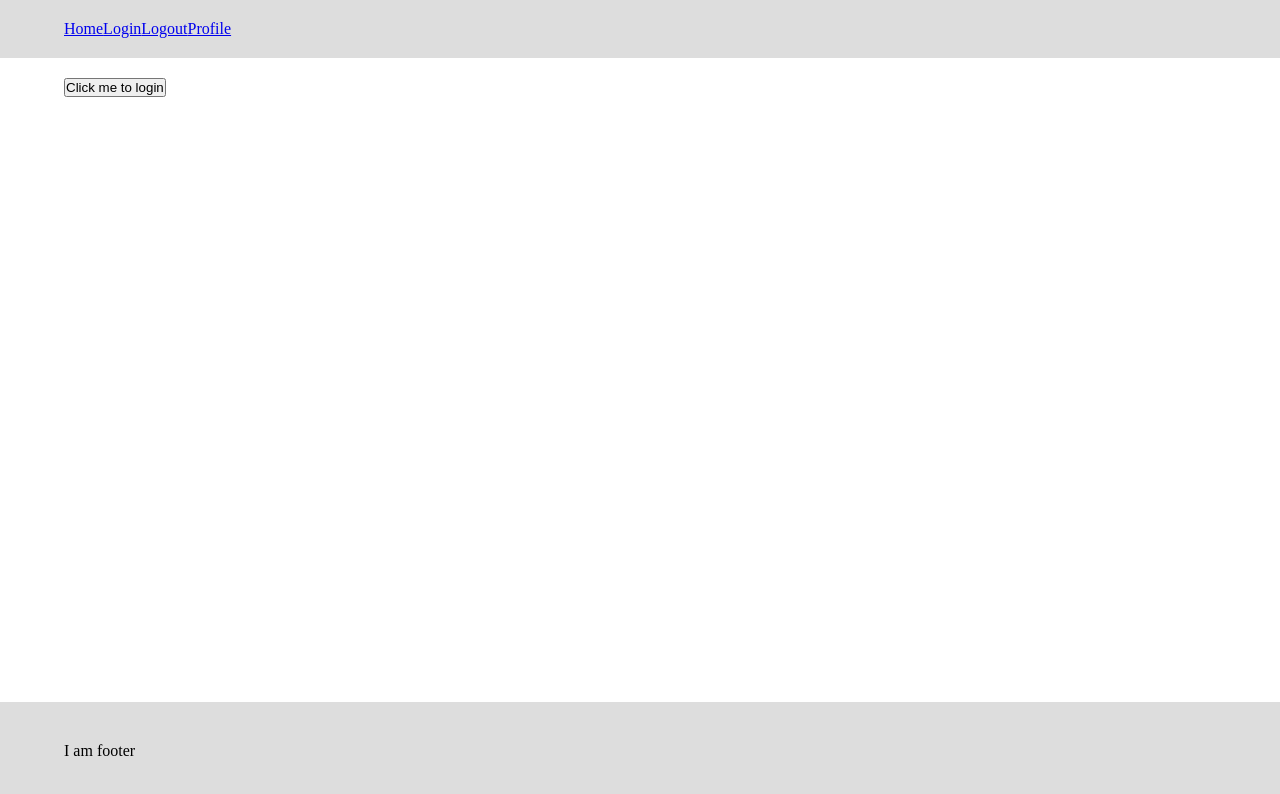
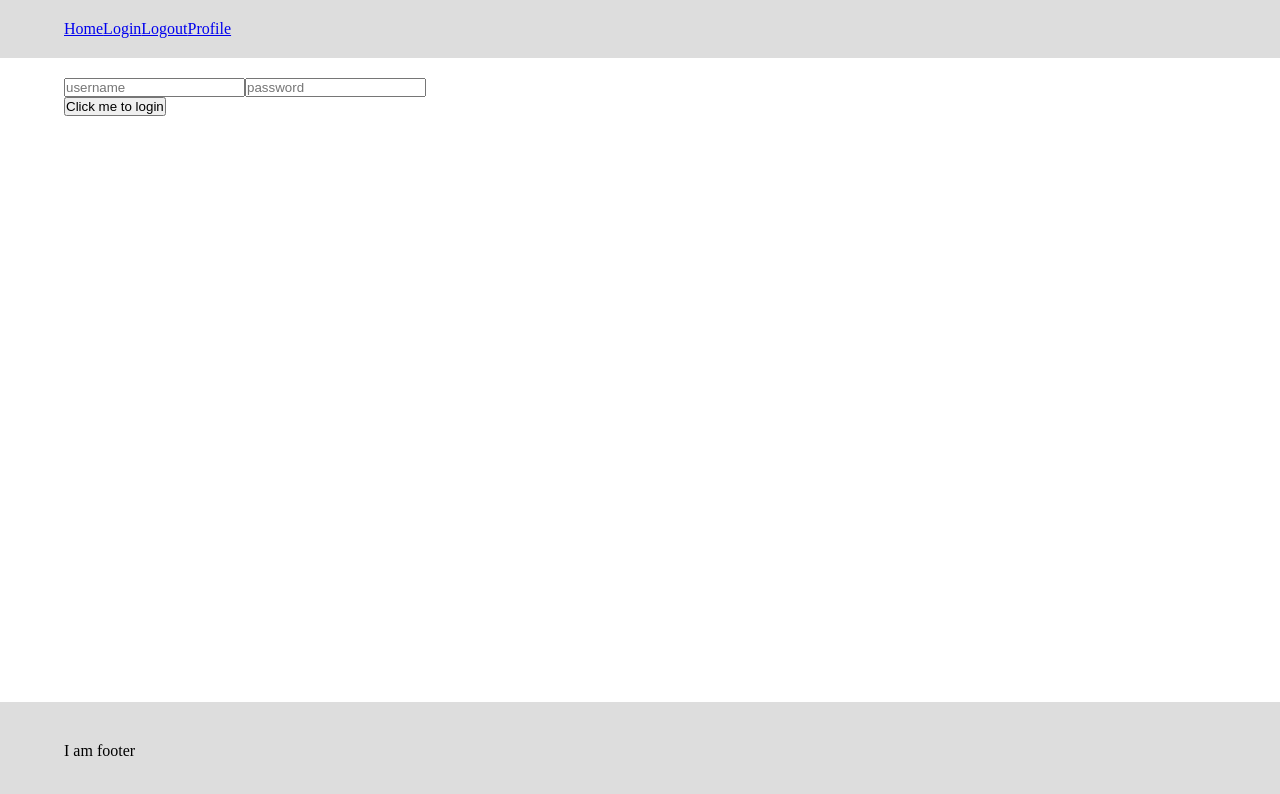
Before and after one commit to samuraijane/react-redux-express-login, a React (Create React App) app in the folder react-ui/: page /login in a window 1280 px wide. Shown: the top 794 px of the page. Built offline with nearby package versions, Linux system fonts and the light colour scheme.

Commit message:
add login form and log creds in reducer function

```diff
--- a/react-ui/src/features/authenticationSlice.js
+++ b/react-ui/src/features/authenticationSlice.js
@@ -4,7 +4,10 @@ export const authenticationSlice = createSlice({
   name: 'isAuth',
   initialState: false,
   reducers: {
-    doLogin: state => true
+    doLogin: (state, actions) => {
+      console.log('a', actions.payload);
+      return true
+    }
   }
 });
 
--- a/react-ui/src/views/login.jsx
+++ b/react-ui/src/views/login.jsx
@@ -1,17 +1,34 @@
+import { useState } from 'react';
 import { useDispatch } from 'react-redux';
 import { doLogin } from '../features/authenticationSlice';
 
 const Login = () => {
+  const [creds, setCreds] = useState({});
 
   const dispatch = useDispatch();
 
-  const handleClick = e => {
-    dispatch(doLogin());
+  const handleChange = e => {
+    const key = e.target.name;
+    const value = e.target.value;
+    const _creds = {...creds, [key]: value};
+    setCreds(_creds);
+  };
+
+  const handleSubmit = e => {
+    e.preventDefault();
+    dispatch(doLogin(creds));
+    setCreds({});
   };
 
   return (
     <div>
-      <button onClick={handleClick}>Click me to login</button>
+      <form onSubmit={handleSubmit}>
+        <div>
+          <input name='username' onChange={handleChange} placeholder='username' value={creds.username ?? ''} />
+          <input name='password' onChange={handleChange} placeholder='password' type='password' value={creds.password ?? ''} />
+        </div>
+        <button>Click me to login</button>
+      </form>
     </div>
   );
 };
```
